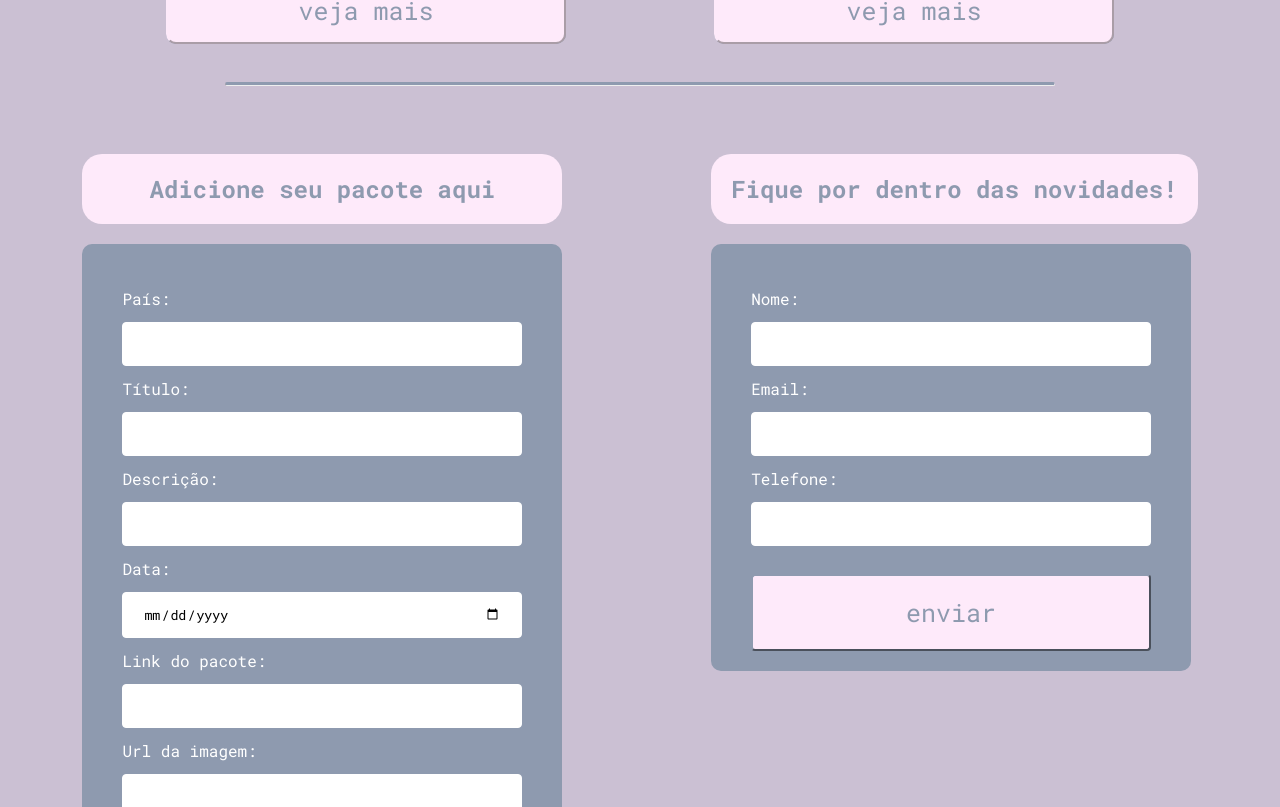
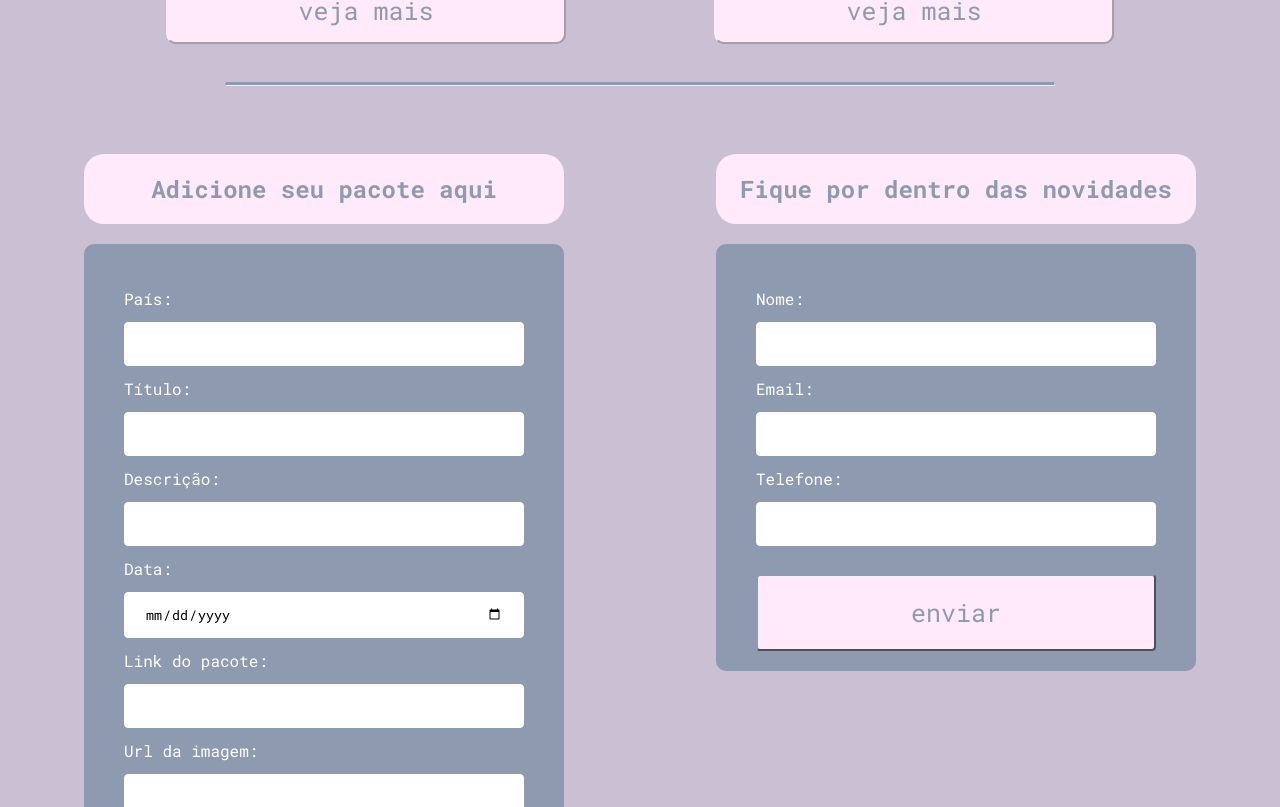
Before and after one commit to Riedel-Gabriela/FuturoDEV_FrontEnd, a React (Vite) app in the folder exercicios-semana5/exercicios2a8-semana5/agencia-de-viagem/: page / in a window 1280 px wide. Shown: the part 2433-3240 px from the top of the page. Built offline with nearby package versions, Linux system fonts and the light colour scheme.

Commit message:
fix: display forms

```diff
--- a/exercicios-semana5/exercicios2a8-semana5/agencia-de-viagem/src/App.jsx
+++ b/exercicios-semana5/exercicios2a8-semana5/agencia-de-viagem/src/App.jsx
@@ -36,11 +36,9 @@ function App() {
         })}
       <Divider />
       </section>
-      <section>
-        <div className='forms-app'>
+      <section className='forms-app'>
         <FormPacotes />
         <FormCadastro />
-        </div>
       </section>
       <Footer />
     </div>
--- a/exercicios-semana5/exercicios2a8-semana5/agencia-de-viagem/src/components/organisms/Forms/FormCadastro.jsx
+++ b/exercicios-semana5/exercicios2a8-semana5/agencia-de-viagem/src/components/organisms/Forms/FormCadastro.jsx
@@ -7,7 +7,7 @@ export default function FormCadastro() {
     return (
         <>
             <div className='form-container'>
-                <h1 className='formulario-h1'>Fique por dentro das novidades!</h1>
+                <h1 className='formulario-h1'>Fique por dentro das novidades</h1>
                 <div className='formulario'>
                     <form onSubmit={handleSubmit}>
                         <Input tipo="text" valor={form.nome} onchange={handleChange} nome="nome">Nome:</Input>
```
